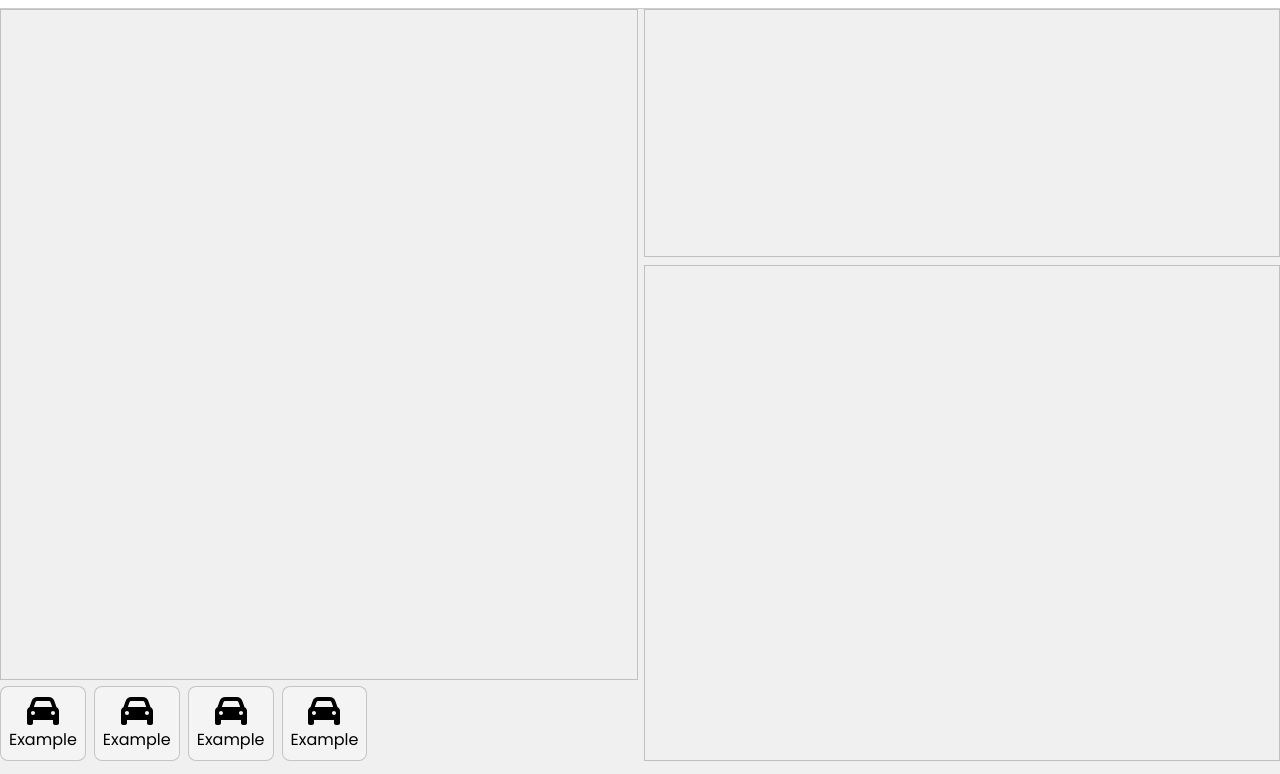
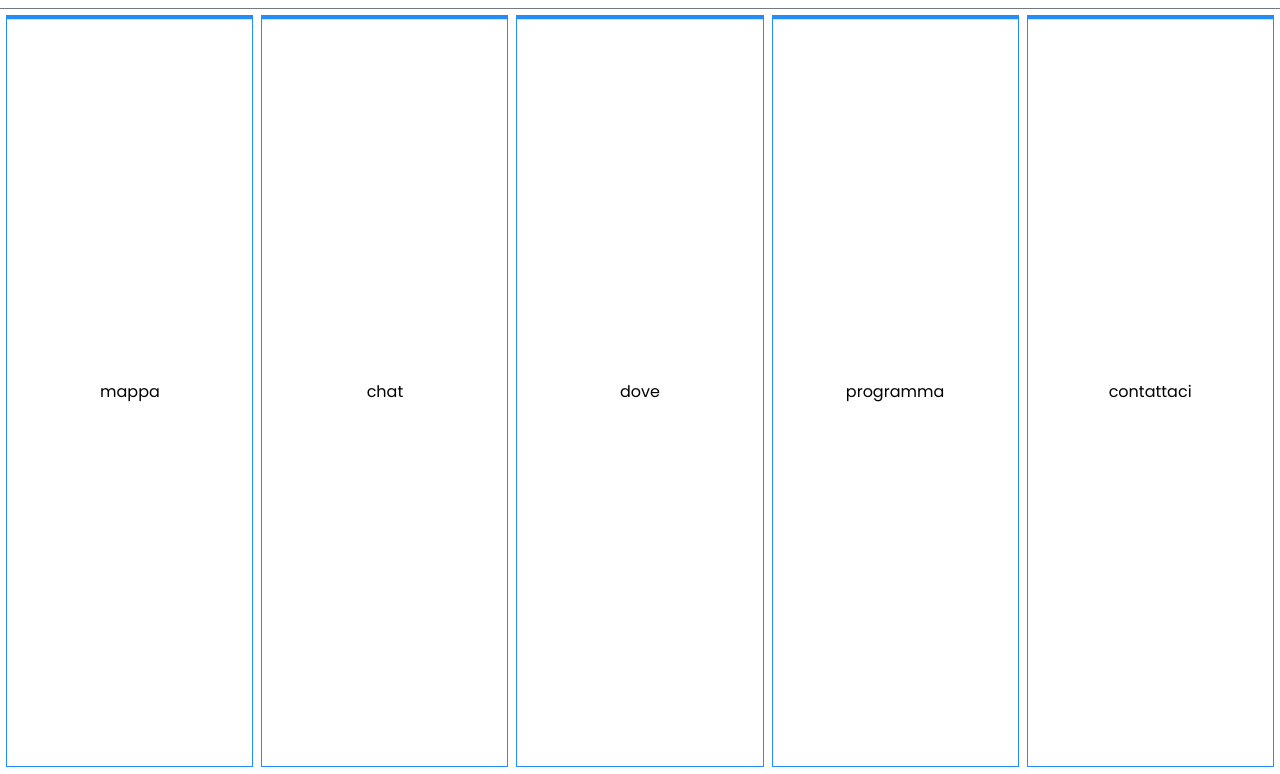
Before and after one commit to TopTravel-Project/TopTravel, a plain HTML site: page docs/index.html in a window 1280 px wide. Shown: the part 40-814 px from the top of the page. Drawn offline with Linux system fonts and the light colour scheme.

Commit message:
beta with some hover effects

```diff
--- a/docs/index.html
+++ b/docs/index.html
@@ -26,42 +26,14 @@
 
     <main>
 
-        <!-- sinistra -->
-        <div class="left-container">
-            <div class="mappa"></div>
-            <div class="servizi-container">
-                <!-- 1 -->
-                <div class="servizi-card">
-                    <img src="./images/car.svg" alt="">
-                    <span>Example</span>
-                </div>
-                <!-- 2 -->
-                <div class="servizi-card">
-                    <img src="./images/car.svg" alt="">
-                    <span>Example</span>
-                </div>
-                <!-- 3 -->
-                <div class="servizi-card">
-                    <img src="./images/car.svg" alt="">
-                    <span>Example</span>
-                </div>
-                <!-- 4 -->
-                <div class="servizi-card">
-                    <img src="./images/car.svg" alt="">
-                    <span>Example</span>
-                </div>
-            </div>
+        <div class="funzionalità-container">
+            <div style="--card-index: 0;" class="funz-card-inner mappa-card">mappa</div>
+            <div style="--card-index: 1;" class="funz-card-inner chat-card">chat</div>
+            <div style="--card-index: 2;" class="funz-card-inner dove-card">dove</div>
+            <div style="--card-index: 3;" class="funz-card-inner programma-card">programma</div>
+            <div style="--card-index: 4;" class="funz-card-inner contattaci-card">contattaci</div>
         </div>
 
-        <!-- destra -->
-        <div class="right-container">
-            <div class="chat-container">
-
-            </div>
-            <div class="programma-giornata">
-
-            </div>
-        </div>
     </main>
 </body>
 
--- a/docs/style.css
+++ b/docs/style.css
@@ -1,12 +1,29 @@
 * {
-    --blue: #0066ff;
+    /* colors */
+    /* BLUE */
+    --I-blue: #f0f0f0;
+    --II-blue: #238ef9;
+    --III-blue: #0066ff;
+    --IIII-blue: #1868B7;
+    /* WHITE */
+    --white: #fff;
+    --glass-color: rgba(255, 255, 255, 0.3);
+    /* GREY */
     --grey: rgba(0, 0, 0, 0.2);
-    /* very light blue for background */
-    --light-blue: #f0f0f0;
-    --glass-color: rgba(255, 255, 255, 0.3);
+    --grey: #707A83;
+    /*GRADIENTS*/
+    --I-gradient: linear-gradient(90deg, #e3ffe7 0%, #d9e7ff 100%);
+    /* height */
     --nav-height: 3rem;
+    --height-no-nav: calc(100vh - var(--nav-height));
+    /* gap */
     --small-gap: 0.5rem;
     --big-gap: 2rem;
+    /* rounded corner radius */
+    --max-rounded: 100vw;
+    --small-rounded: 0.5rem;
+    --big-rounded: 1rem;
+    --very-small-rounded: 0.1rem;
 }
 
 body {
@@ -16,8 +33,8 @@ body {
 }
 
 nav {
-    height: 3rem;
-    background-color: white;
+    height: var(--nav-height);
+    background-color: var(--white);
     border-bottom: 1px solid var(--grey);
     padding: 0 2vw;
     display: flex;
@@ -28,49 +45,50 @@ nav {
     font-weight: 600;
 }
 
-main {
-    display: grid;
-    grid-template-columns: 1fr 1fr;
-    height: calc(100vh - var(--nav-height));
-    gap: 0.5rem;
+main {}
+
+.funzionalità-container {
+    display: flex;
+    height: var(--height-no-nav);
+    gap: var(--small-gap);
+    padding: 0.5vw;
 }
 
-.servizi-container img {
-    height: 2rem;
+.funzionalità-container div {
+    display: flex;
+    align-items: center;
+    justify-content: center;
+    flex: 1;
+    border: 1px solid var(--II-blue);
+    box-shadow: inset 0 0.2rem 0 var(--II-blue);
 }
 
-.servizi-container .servizi-card {
-    display: grid;
-    place-items: center;
-    padding: 0.5rem;
-    border: 1px solid var(--grey);
-    border-radius: 0.5rem;
-    background-color: var(--glass-color);
+.funzionalità-container div {
+    box-sizing: margin-box;
+    z-index: var(--card-index);
+    transition-duration: 1s;
+    min-width: 100px;
 }
 
-.servizi-container {
-    display: flex;
-    gap: 0.5rem;
+.funzionalità-container div:hover {
+    flex: 2;
+    color: var(--III-blue);
+    background: var(--I-gradient);
+    transition-duration: 0.2s;
+    font-size: 3vw;
+    font-weight: 600;
+    border: none;
+    border-radius: var(--small-rounded);
+    text-decoration: underline;
+    box-shadow: inset 0 0.5rem 0 var(--II-blue);
+    animation: underline 1s ease-in-out forwards;
 }
 
-.left-container {
-    display: grid;
-    gap: 0.5rem;
-    grid-template-rows: 1fr auto;
+@keyframes underline {
+    from {
+        text-underline-offset: 2rem;
+    }
+    to {
+        text-underline-offset: 0.2rem;
+    }
 }
-
-.left-container .mappa {
-    width: 100%;
-    height: 100%;
-    border: 1px solid var(--grey);
-}
-
-.right-container {
-    display: grid;
-    grid-template-rows: 1fr 2fr;
-    gap: 0.5rem;
-}
-
-.right-container>div {
-    border: 1px solid var(--grey);
-}
```
